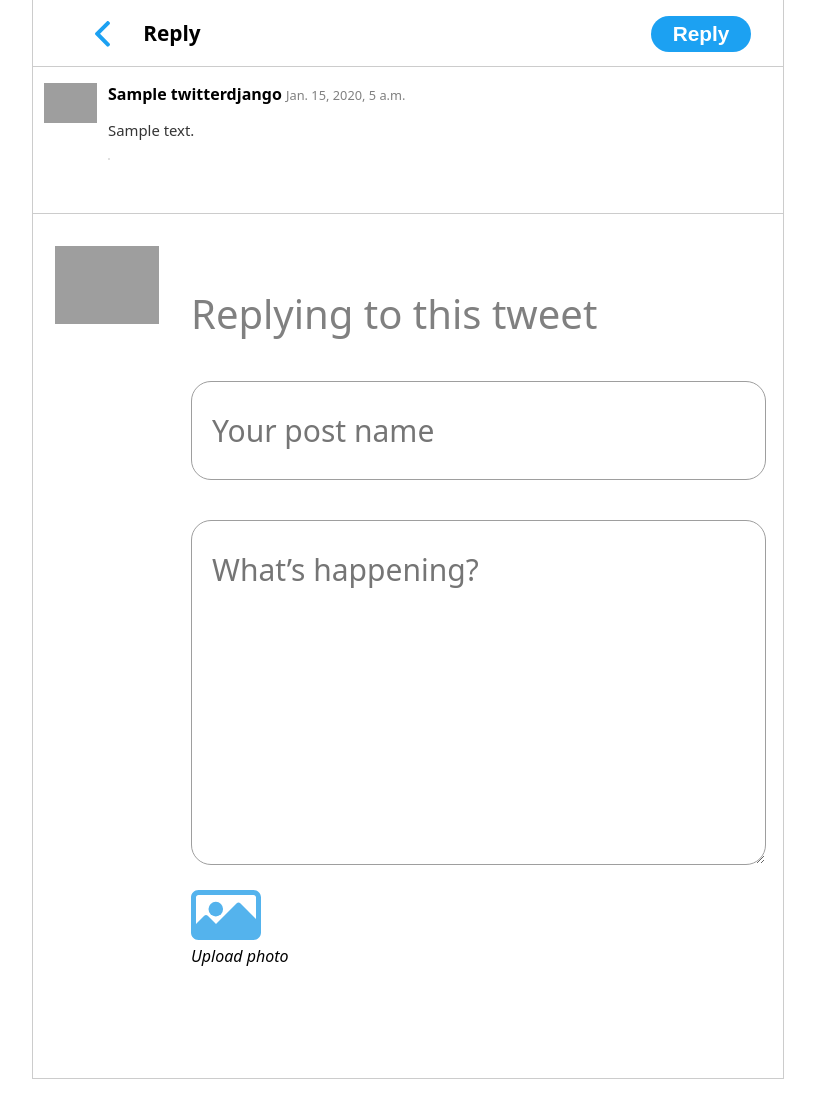
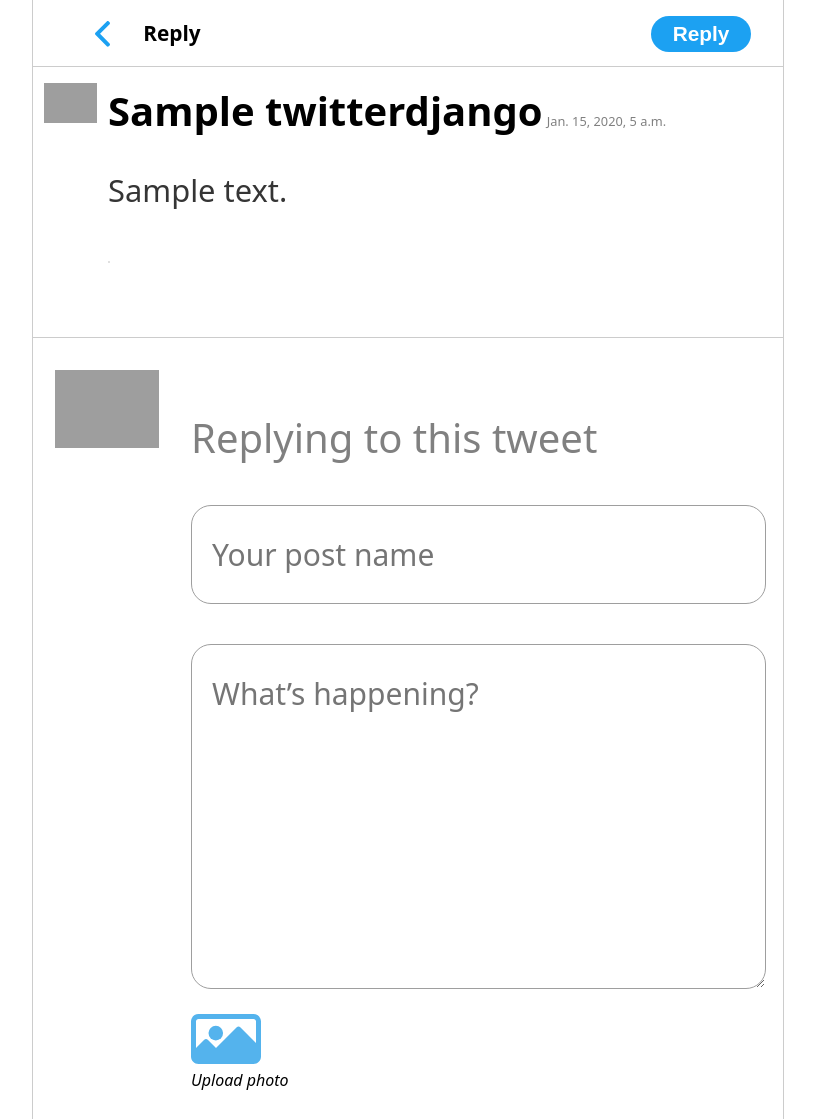
Before and after one commit to TerrapinStat10n/twitter-clone, a Django app: page /reply/1/ in a window 1280 px wide. Shown: the top 1119 px of the page, without its empty margins (232-1047 px from the left). Before the commit the page ends 1079 px from the top, so only its background shows below. Run offline with Django 3.2, Linux system fonts and the light colour scheme; tables that the repository leaves empty hold one stand-in row (values such as "Sample post"); grey boxes are pictures that could not be loaded.

Commit message:
changed font sizes

```diff
--- a/post/static/post/styles.css
+++ b/post/static/post/styles.css
@@ -6,6 +6,7 @@ body {
     padding: 0;
 	table-layout: fixed;
     word-wrap: break-word;
+
 }
 
 .content {
@@ -189,9 +190,13 @@ a:hover {
 }
 
 .tweet-content p {
-	font-size: 0.93rem;
+	font-size: 1.93rem;
 	padding: 0 0.3rem 0.2rem 0;
 	color: #353535;
+}
+
+.tweet-name {
+	font-size: 40px;
 }
 
 .tweet-image {
--- a/templates/home.html
+++ b/templates/home.html
@@ -8,6 +8,7 @@
     <title>Sample Twitter</title>
 	<link rel="icon" type="image/png" sizes="96x96" href="{% static 'post/images/favicon.png' %}">
 	<meta name=”viewport” content=”width=device-width, initial-scale=1”>
+
 </head>
 <body>
 	<div class="content">
@@ -29,7 +30,7 @@
 						<span class="tweet-name"><a href="{% url 'tweet-detail' post.id %}">{{ post.name }}</span>
 						<span class="tweet-created-at">{{ post.created_at }}</span>
 					</div>
-					<p>
+					<p class="text">
 						{{ post.text }}
 					</p>
 					{% if post.image_path.url %}
```
Also changed, not shown: post/static/post/user_images/header-bg.jpg (added), post/static/post/user_images/header-bg1.jpg (added), post/static/post/user_images/jess.jpg (added).
